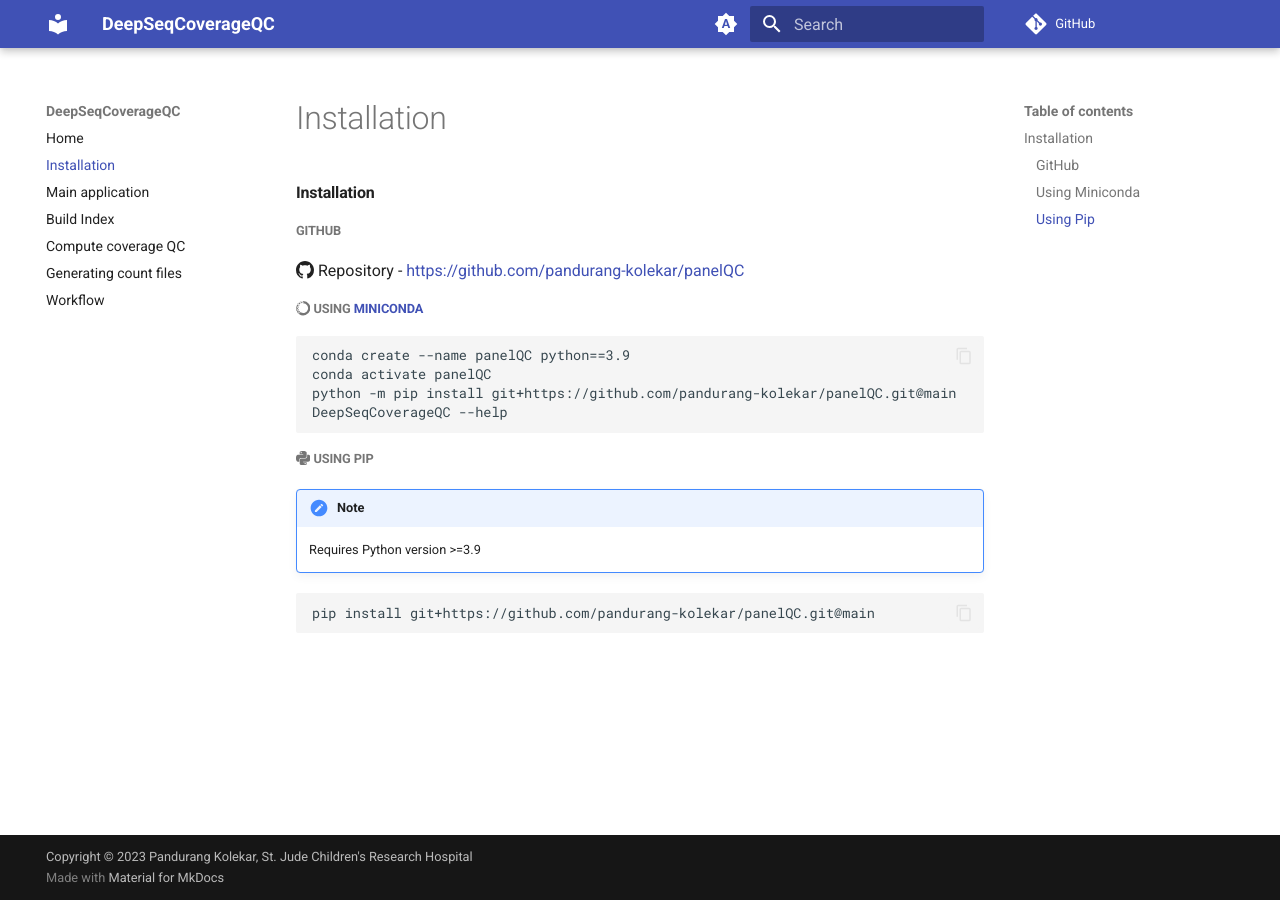
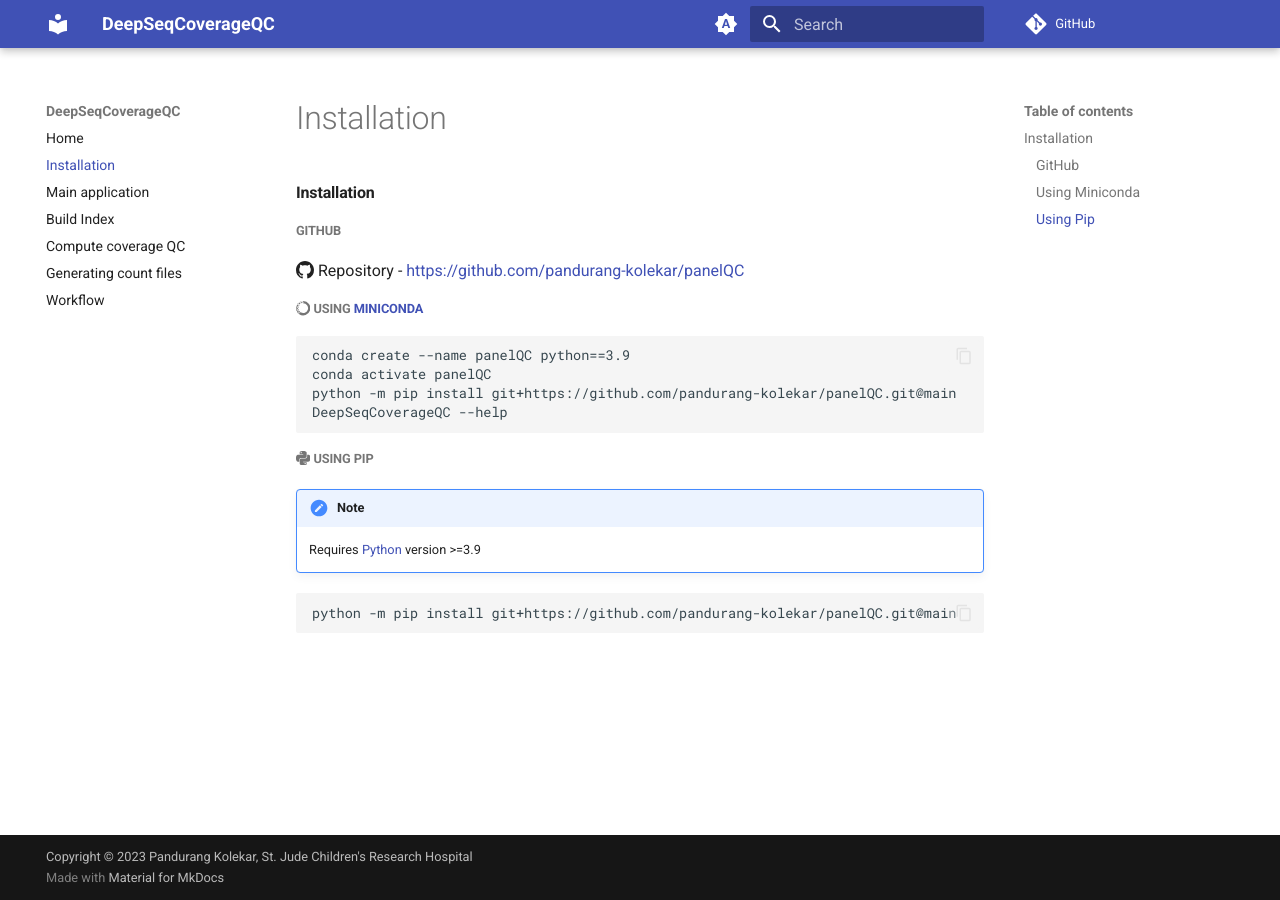
Before and after one commit to pandurang-kolekar/DeepSeqCoverageQC, an MkDocs documentation site: the page built from docs/install.md, in a window 1280 px wide. Built offline with MkDocs 1.6.1 and Material for MkDocs 9.7.7, drawn with Linux system fonts in a browser that asks for light colours; comment, search, counter and statistics services are not loaded.

Commit message:
Updated installation using pip

````diff
--- a/docs/install.md
+++ b/docs/install.md
@@ -16,8 +16,8 @@ DeepSeqCoverageQC --help
 
 ## :simple-python: Using Pip
 !!! Note
-    Requires Python version >=3.9
+    Requires [Python](https://www.python.org/) version >=3.9
 
 ```
-pip install git+https://github.com/pandurang-kolekar/panelQC.git@main
+python -m pip install git+https://github.com/pandurang-kolekar/panelQC.git@main
 ```
````
